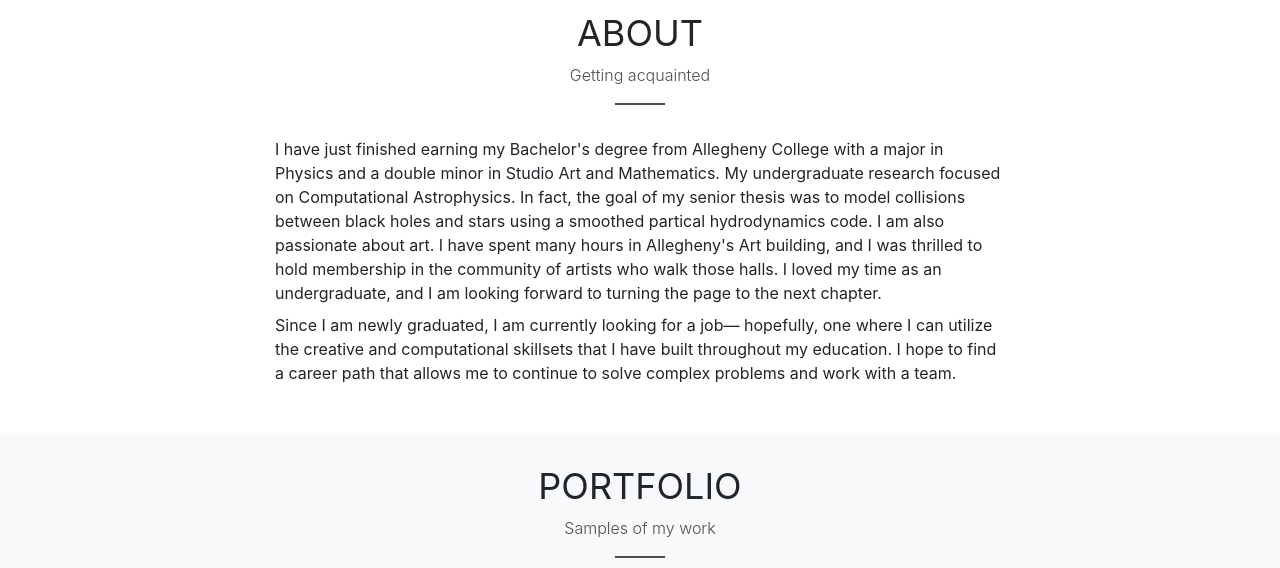
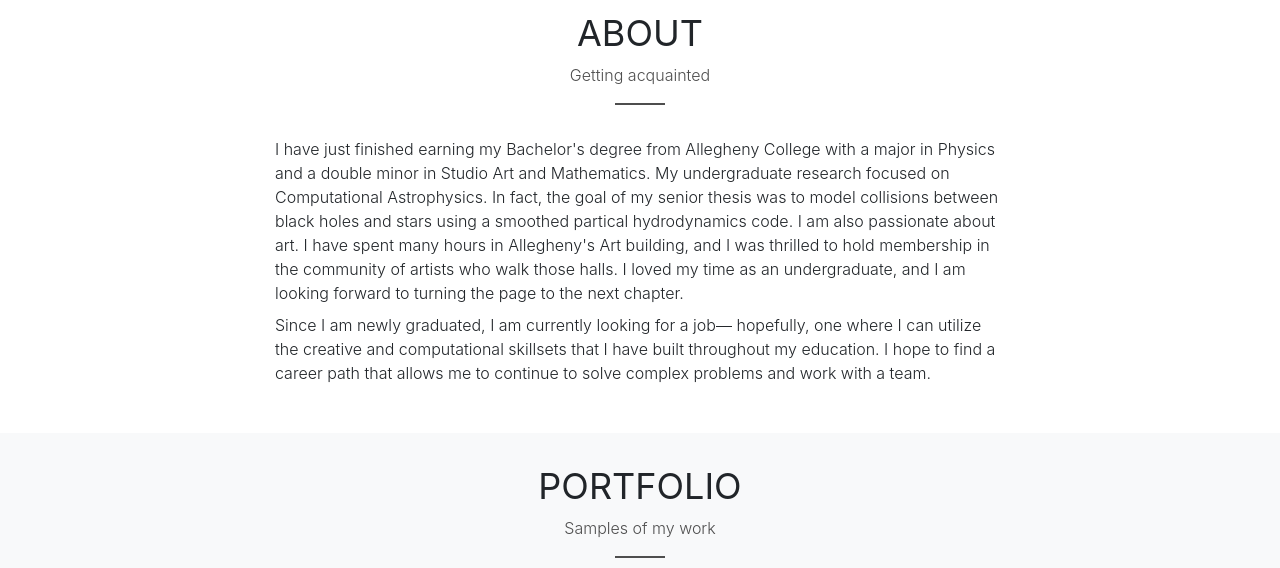
Before and after one commit to sarah-seitanakis/sarah-seitanakis_portfolio-v1, a website with bundled scripts: page index.html in a window 1280 px wide. Shown: the part 820-1388 px from the top of the page. Built offline with nearby package versions, Linux system fonts and the light colour scheme.

Commit message:
fixing font on about section

```diff
--- a/index.html
+++ b/index.html
@@ -89,14 +89,14 @@
       </div>
       <div class="row">
         <div class="col-lg-8 mx-auto">
-          <p class="content mb-2">I have just finished earning my Bachelor's degree from Allegheny
+          <p class="s-content mb-2">I have just finished earning my Bachelor's degree from Allegheny
             College with a major in Physics and a double minor in Studio Art and Mathematics.
             My undergraduate research focused on Computational Astrophysics. In fact, the goal of my senior thesis
             was to model collisions between black holes and stars using a smoothed partical hydrodynamics
             code. I am also passionate about art. I have spent many hours in Allegheny's Art building,
             and I was thrilled to hold membership in the community of artists who walk those halls. I loved my time as an
             undergraduate, and I am looking forward to turning the page to the next chapter. </p>
-          <p class="content mb-5">Since I am newly graduated, I am currently looking for a job&mdash; hopefully, one where I can utilize the creative and computational
+          <p class="s-content mb-5">Since I am newly graduated, I am currently looking for a job&mdash; hopefully, one where I can utilize the creative and computational
             skillsets that I have built throughout my education. I hope to find a career path that allows me to continue to
             solve complex problems and work with a team.
           </p>
```
